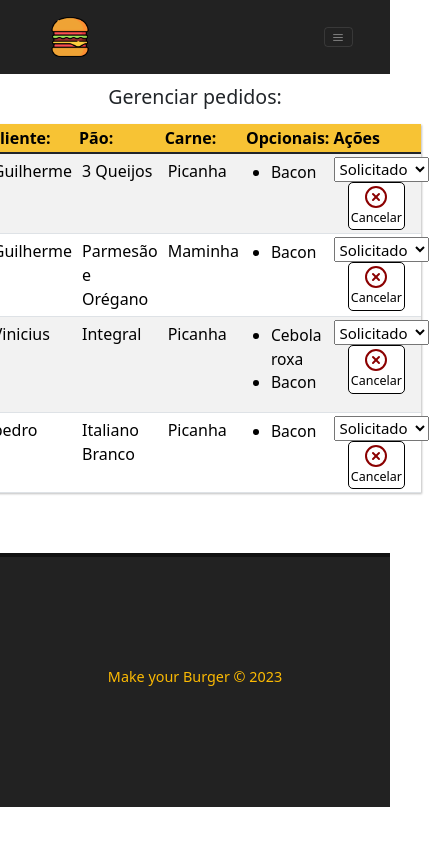
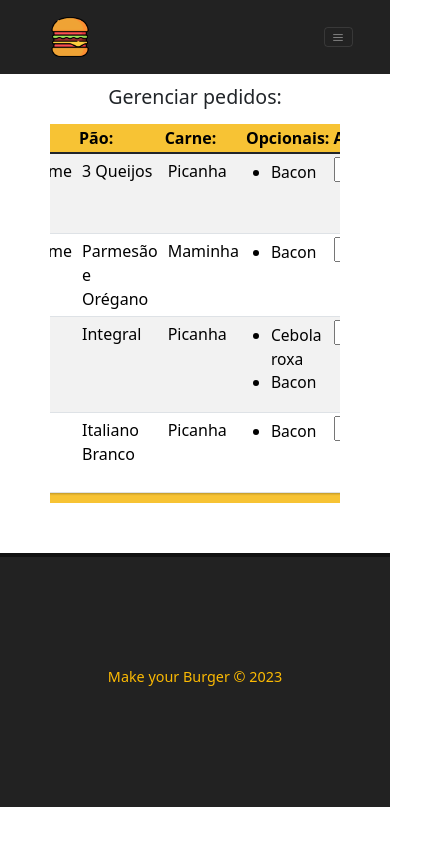
Before and after one commit to pedro-h-fernandes/make_your_burger, a Vue app: page /pedidos in a window 390 px wide. Shown: the whole page, 429 px wide, since content can reach past the window. Built offline with nearby package versions, Linux system fonts and the light colour scheme; data requests are answered from the project's data file.

Commit message:
começando a deixar a tabela responsiva

```diff
--- a/src/components/Dashboard.vue
+++ b/src/components/Dashboard.vue
@@ -1,7 +1,7 @@
 <template>
     <Messages :msg="msg" v-show="msg" />
-    <div id="burgerTable">
-        <table class="table table-striped w-75 mt-lg ">
+    <div id="burgerTable" class="table-responsive">
+        <table class="table table-striped  mt-lg ">
             <thead>
                 <tr>
                     <th scope="col" class="order-id">#:</th>
@@ -120,6 +120,7 @@ export default {
 #burgerTable {
     display: flex;
     justify-content: center;
+    background-color: #f7c334;
 }
 
 table {
--- a/src/views/PedidosView.vue
+++ b/src/views/PedidosView.vue
@@ -1,5 +1,5 @@
 <template>
-  <div class="main-container mb-lg">
+  <div class="main-container container-center mb-lg">
     <h1 class="p-2 my-3">Gerenciar pedidos:</h1>
     <Dashboard/>
   </div>
```
